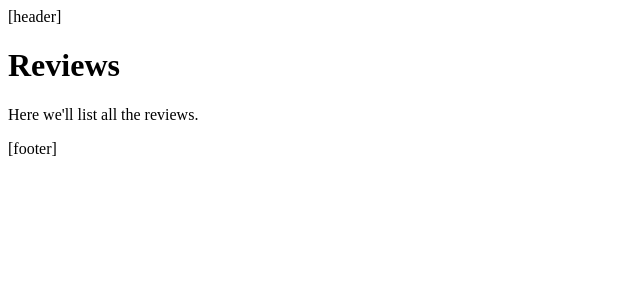
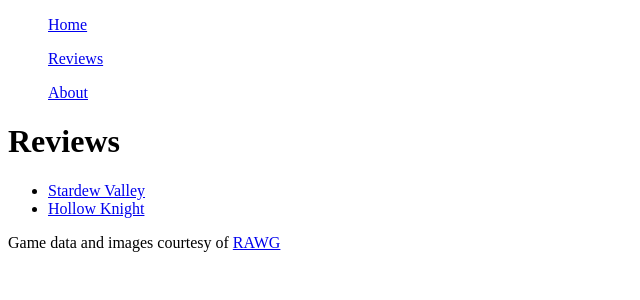
Before and after one commit to MatiasRoje/next-reviews-Nextjs-course, a Next.js app: page /reviews in a window 1280 px wide. Shown: the top 300 px of the page, without its empty margins (0-640 px from the left). Built offline with nearby package versions, Linux system fonts and the light colour scheme.

Commit message:
Exercise: Review Links

```diff
--- a/app/layout.tsx
+++ b/app/layout.tsx
@@ -1,3 +1,4 @@
+import Link from "next/link";
 import type { ReactNode } from "react";
 
 interface LayoutProps {
@@ -8,9 +9,26 @@
   return (
     <html lang="en">
       <body>
-        <header>[header]</header>
+        <header>
+          <nav>
+            <ul>
+              <Link href="/">Home</Link>
+            </ul>
+            <ul>
+              <Link href="/reviews">Reviews</Link>
+            </ul>
+            <ul>
+              <Link href="/about">About</Link>
+            </ul>
+          </nav>
+        </header>
         <main>{children}</main>
-        <footer>[footer]</footer>
+        <footer>
+          Game data and images courtesy of{" "}
+          <a href="https://rawg.io/" target="_blank">
+            RAWG
+          </a>
+        </footer>
       </body>
     </html>
   );
--- a/app/reviews/page.tsx
+++ b/app/reviews/page.tsx
@@ -1,8 +1,17 @@
+import Link from "next/link";
+
 function ReviewsPage() {
   return (
     <>
       <h1>Reviews</h1>
-      <p>Here we'll list all the reviews.</p>
+      <ul>
+        <li>
+          <Link href="/reviews/stardew-valley">Stardew Valley</Link>
+        </li>
+        <li>
+          <Link href="/reviews/hollow-knight">Hollow Knight</Link>
+        </li>
+      </ul>
     </>
   );
 }
```
